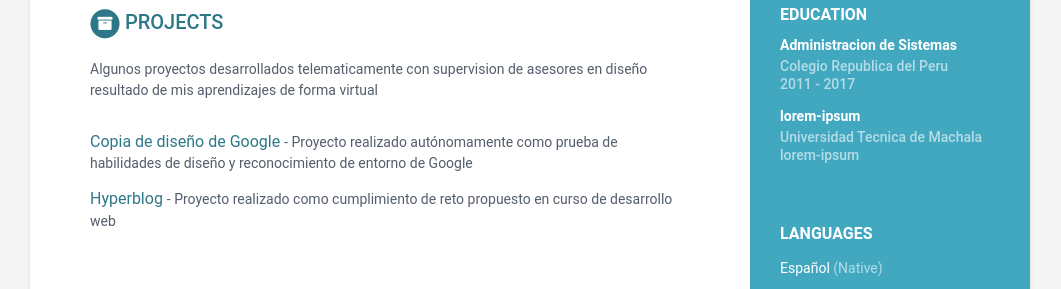
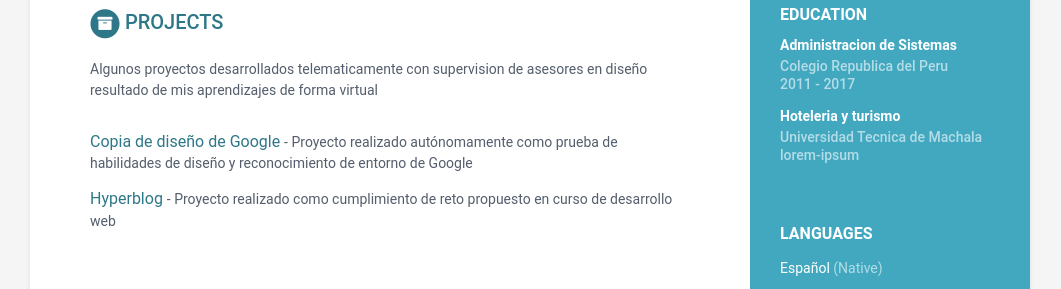
Before and after one commit to KevinC99/good-birch-4e19a, a Jekyll site: the page built from index.html, in a window 1280 px wide. Shown: the part 561-850 px from the top of the page, without its empty margins (110-1171 px from the left). Built offline with Jekyll 4.4.1, drawn with Linux system fonts in a browser that asks for light colours.

Commit message:
data.yml: updated degree in education

```diff
--- a/_data/data.yml
+++ b/_data/data.yml
@@ -53,7 +53,7 @@ education:
         - Bullet point
     degree: Administracion de Sistemas
     university: Colegio Republica del Peru
-  - degree: lorem-ipsum
+  - degree: Hoteleria y turismo
     university: Universidad Tecnica de Machala
     time: lorem-ipsum
     details: >-
```
